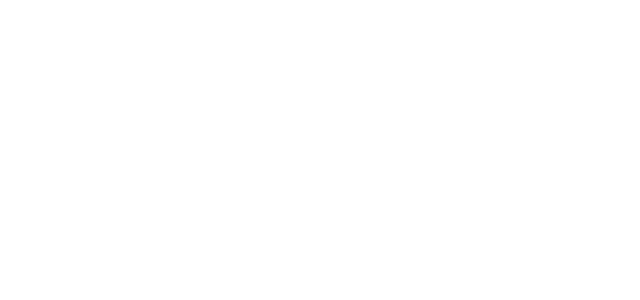
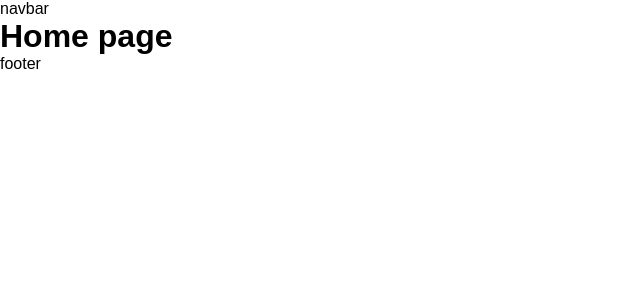
Before and after one commit to francescodelmonaco/react-router, a React (Vite) app: page / in a window 1280 px wide. Shown: the top 300 px of the page, without its empty margins (0-640 px from the left). Built offline with nearby package versions, Linux system fonts and the light colour scheme.

Commit message:
add: layout

```diff
--- a/src/App.jsx
+++ b/src/App.jsx
@@ -6,13 +6,18 @@
 import { AboutUs } from "./pages/AboutUs";
 import { PostsList } from "./pages/PostsList";
 
+// importo i layout
+import { DefaultLayout } from "./layouts/DefaultLayout";
+
 function App() {
   return (
     <BrowserRouter>
       <Routes>
-        <Route Component={HomePage} path="/" />
-        <Route Component={AboutUs} path="/aboutus" />
-        <Route Component={PostsList} path="/postslist" />
+        <Route Component={DefaultLayout}>
+          <Route Component={HomePage} path="/" />
+          <Route Component={AboutUs} path="/aboutus" />
+          <Route Component={PostsList} path="/postslist" />
+        </Route>
       </Routes>
     </BrowserRouter>
   )
--- /dev/null
+++ b/src/components/Footer.jsx
@@ -0,0 +1,7 @@
+export function Footer() {
+    return (
+        <footer>
+            footer
+        </footer>
+    )
+};
--- /dev/null
+++ b/src/components/Header.jsx
@@ -0,0 +1,9 @@
+import { NavBar } from "./NavBar";
+
+export function Header() {
+    return (
+        <header>
+            <NavBar />
+        </header>
+    )
+};
--- /dev/null
+++ b/src/components/NavBar.jsx
@@ -0,0 +1,7 @@
+export function NavBar() {
+    return (
+        <nav>
+            navbar
+        </nav>
+    )
+};
--- /dev/null
+++ b/src/layouts/DefaultLayout.jsx
@@ -0,0 +1,15 @@
+import { Outlet } from "react-router-dom";
+
+// importo componenti
+import { Header } from "../components/Header";
+import { Footer } from "../components/Footer";
+
+export function DefaultLayout() {
+    return (
+        <>
+            <Header />
+            <Outlet />
+            <Footer />
+        </>
+    )
+};
--- a/src/pages/AboutUs.jsx
+++ b/src/pages/AboutUs.jsx
@@ -0,0 +1,5 @@
+export function AboutUs() {
+    return (
+        <h1>Chi siamo</h1>
+    )
+};
--- a/src/pages/HomePage.jsx
+++ b/src/pages/HomePage.jsx
@@ -0,0 +1,5 @@
+export function HomePage() {
+    return (
+        <h1>Home page</h1>
+    )
+};
--- a/src/pages/PostsList.jsx
+++ b/src/pages/PostsList.jsx
@@ -0,0 +1,5 @@
+export function PostsList() {
+    return (
+        <h1>Lista post</h1>
+    )
+};
```
